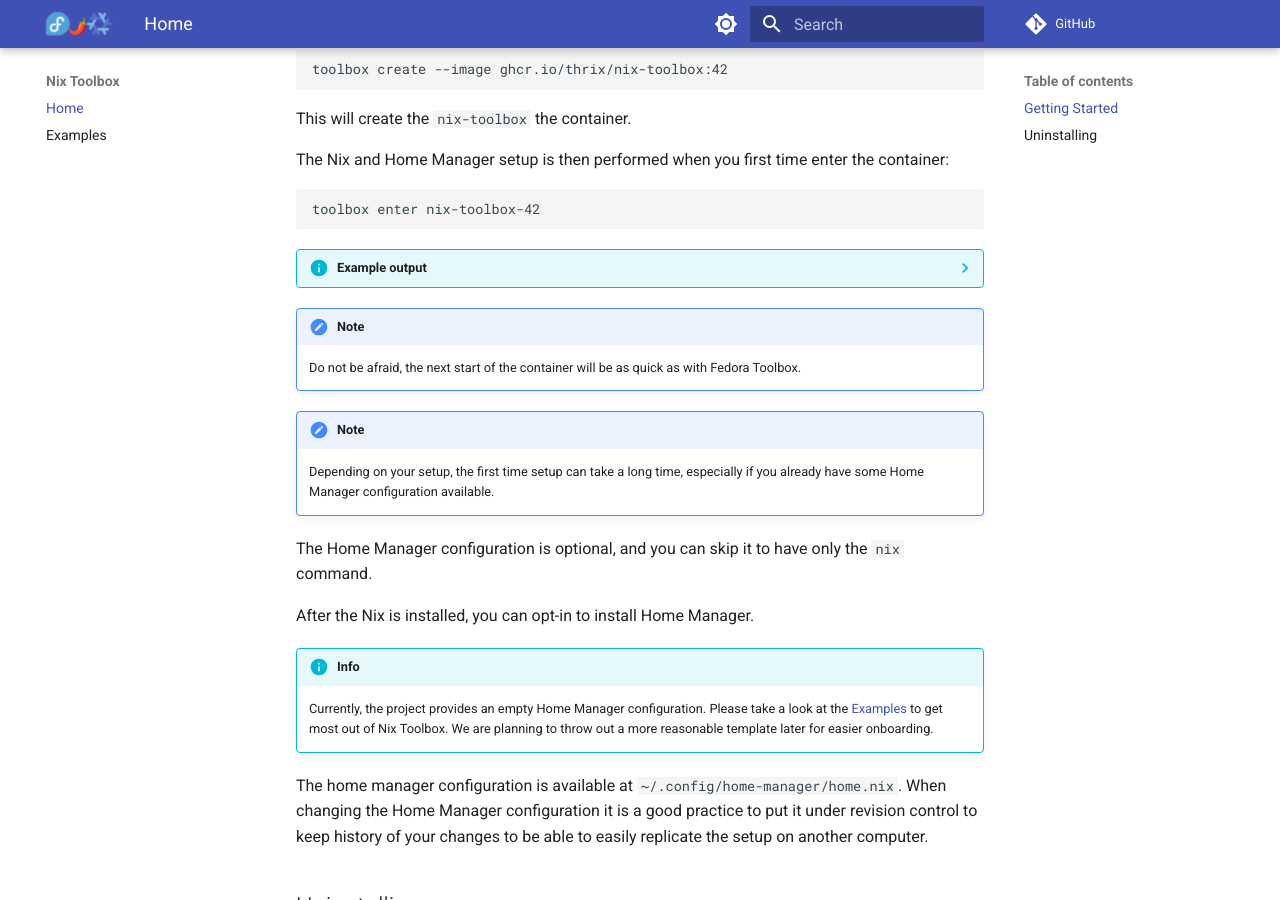
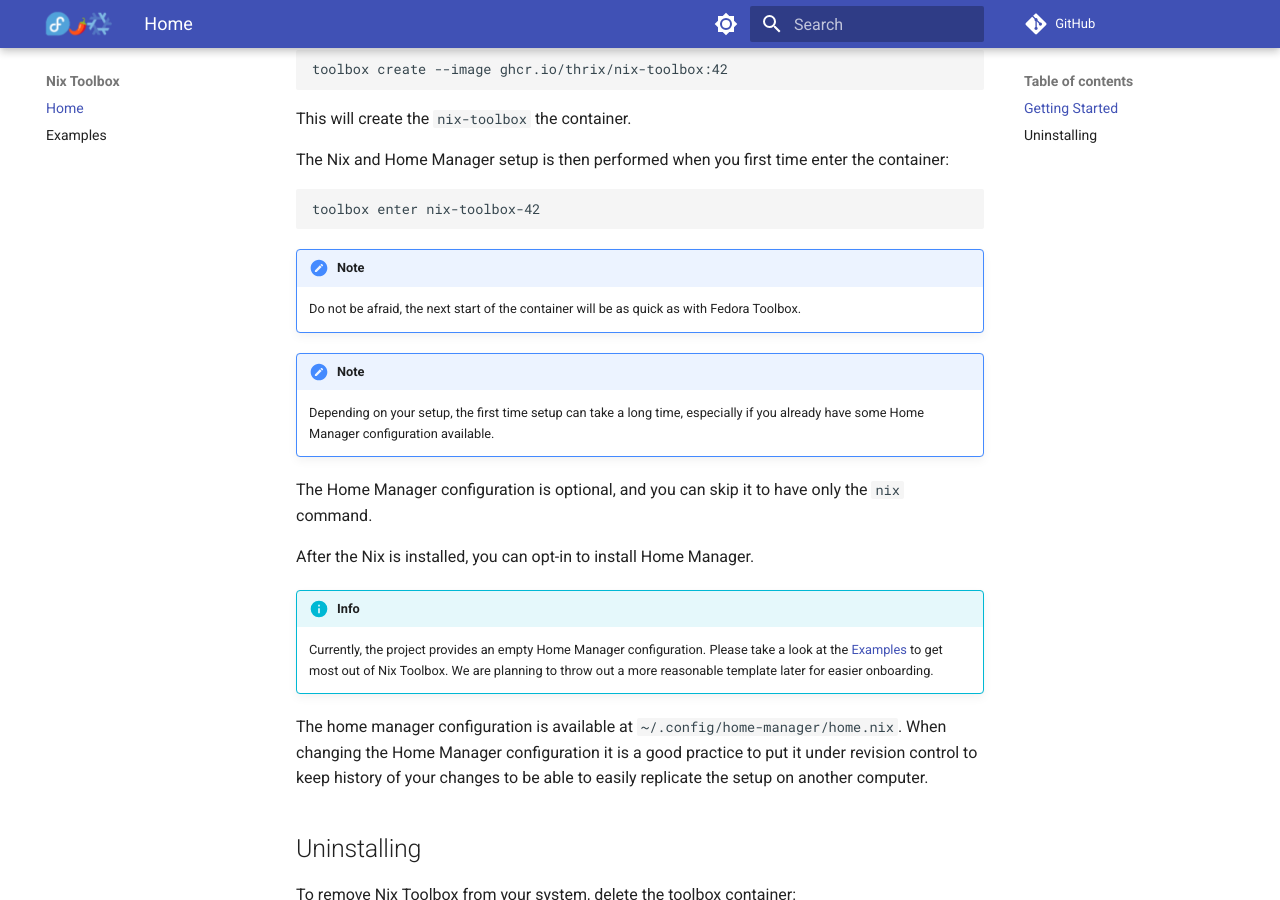
Before and after one commit to thrix/nix-toolbox, an MkDocs documentation site: the page built from docs/index.md, in a window 1280 px wide and 900 px high, scrolled down 698 px. Built offline with MkDocs 1.6.1 and Material for MkDocs 9.7.7, drawn with Linux system fonts in a browser that asks for light colours; comment, search, counter and statistics services are not loaded.

Commit message:
Remove the example output section
Signed-off-by: Miroslav Vadkerti <mvadkert@redhat.com>

````diff
--- a/docs/index.md
+++ b/docs/index.md
@@ -30,12 +30,6 @@
 ```shell
 toolbox enter nix-toolbox-42
 ```
-
-??? info "Example output"
-
-    ```
-    TBD
-    ```
 
 !!! note
 
````
